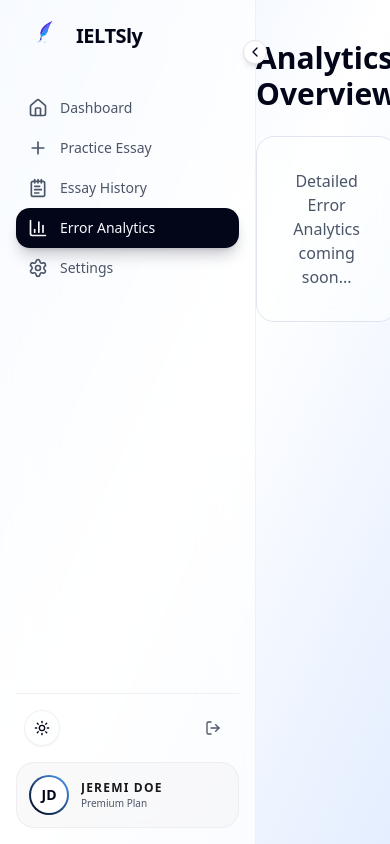
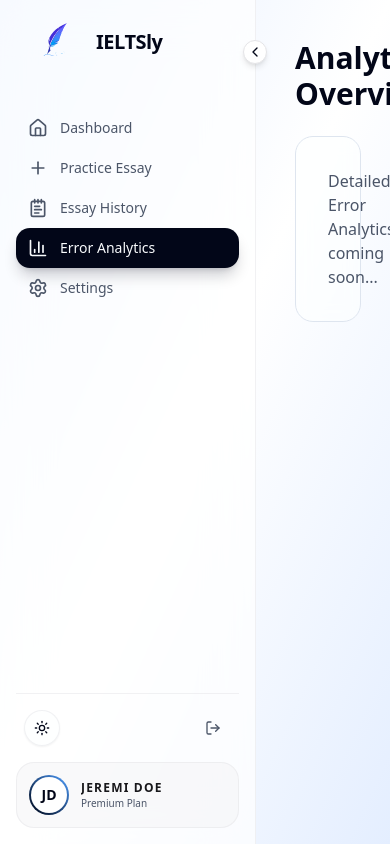
Before and after one commit to Jeremi-code/IELTSly, a Next.js app: page /dashboard/analytics in a window 390 px wide. Shown: the top 844 px of the page. Built offline with nearby package versions, Linux system fonts and the light colour scheme.

Commit message:
feat: update DashboardNav and AnalyticsPage layout for improved responsiveness

```diff
--- a/app/components/DashboardNav.tsx
+++ b/app/components/DashboardNav.tsx
@@ -75,12 +75,12 @@ const DashboardNav = ({
           "mb-8 flex items-center transition-all duration-300",
           collapsed ? "justify-center" : "gap-3 px-2"
         )}>
-          <Logo className="h-10 w-10 flex-shrink-0" />
+          <Logo className="h-15 w-15 shrink-0" />
           {!collapsed && (
             <motion.span
               initial={{ opacity: 0, x: -10 }}
               animate={{ opacity: 1, x: 0 }}
-              className="text-xl font-bold tracking-tight whitespace-nowrap"
+              className="text-xl font-bold tracking-tight whitespace-nowrap relative bottom-1"
             >
               IELTSly
             </motion.span>
--- a/app/dashboard/analytics/page.tsx
+++ b/app/dashboard/analytics/page.tsx
@@ -8,14 +8,14 @@ const AnalyticsPage = () => {
   const [isCollapsed, setIsCollapsed] = React.useState(false);
 
   return (
-    <div className="flex min-h-screen bg-linear-to-br from-[#E4EEFF] via-[#FFFFFF] to-[#E4EEFF] dark:from-zinc-950 dark:to-zinc-900 text-foreground transition-colors duration-500">
+    <div className="w-full flex min-h-screen bg-linear-to-br from-[#E4EEFF] via-[#FFFFFF] to-[#E4EEFF] dark:from-zinc-950 dark:to-zinc-900 text-foreground transition-colors duration-500">
       <DashboardNav collapsed={isCollapsed} onToggle={setIsCollapsed} />
       <main className={cn(
-        "flex-1 transition-all duration-300 p-10",
+        "w-8/10 mx-auto transition-all duration-300 p-10",
         isCollapsed ? "pl-20" : "pl-64"
       )}>
         <h1 className="text-3xl font-bold mb-6">Analytics Overview</h1>
-        <div className="grid grid-cols-1 gap-6">
+        <div className="">
            <div className="p-8 border rounded-2xl bg-card/50 backdrop-blur-sm text-center text-muted-foreground">
              Detailed Error Analytics coming soon...
            </div>
```
